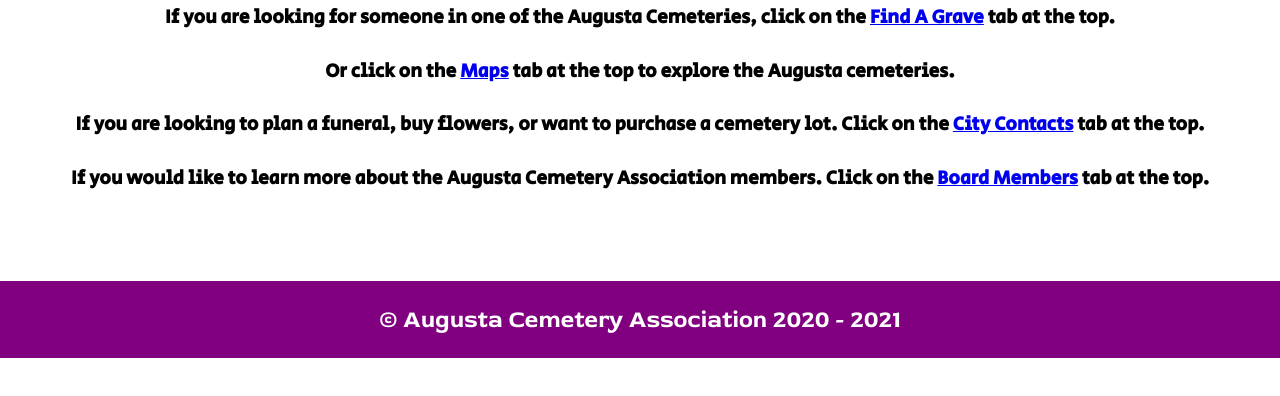
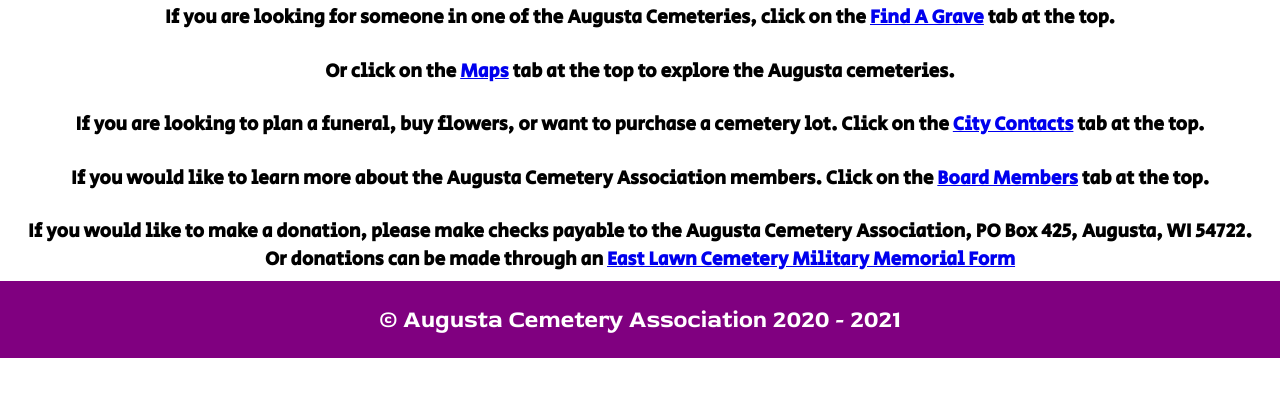
Before and after one commit to augustacemeteryassociation/augustacemeteries, a plain HTML site: page docs/index.html in a window 1280 px wide. Shown: the part 442-838 px from the top of the page. Before the commit the page ends 802 px from the top, so only its background shows below. Drawn offline with Linux system fonts and the light colour scheme; a web font is replaced by a local one.

Commit message:
Added donation information

```diff
--- a/docs/index.html
+++ b/docs/index.html
@@ -36,6 +36,7 @@
         <h4>Or click on the <a href="cemeteryMaps.html">Maps</a> tab at the top to explore the Augusta cemeteries.</h4>
         <h4>If you are looking to plan a funeral, buy flowers, or want to purchase a cemetery lot. Click on the <a href="contact.html">City Contacts</a> tab at the top.</h4>
         <h4>If you would like to learn more about the Augusta Cemetery Association members. Click on the <a href="aboutUs.html">Board Members</a> tab at the top.</h4>
+        <h4>If you would like to make a donation, please make checks payable to the Augusta Cemetery Association, PO Box 425, Augusta, WI 54722.<br>Or donations can be made through an <a href="https://docs.google.com/forms/d/e/1FAIpQLSeDMY7HJLEVjysnojaqE9mLDOk4zcSA5UgKkSsfRWdI60coAg/viewform?vc=0&c=0&w=1&flr=0" target="_blank">East Lawn Cemetery Military Memorial Form</a></h4>
 
     </article>
 
```
